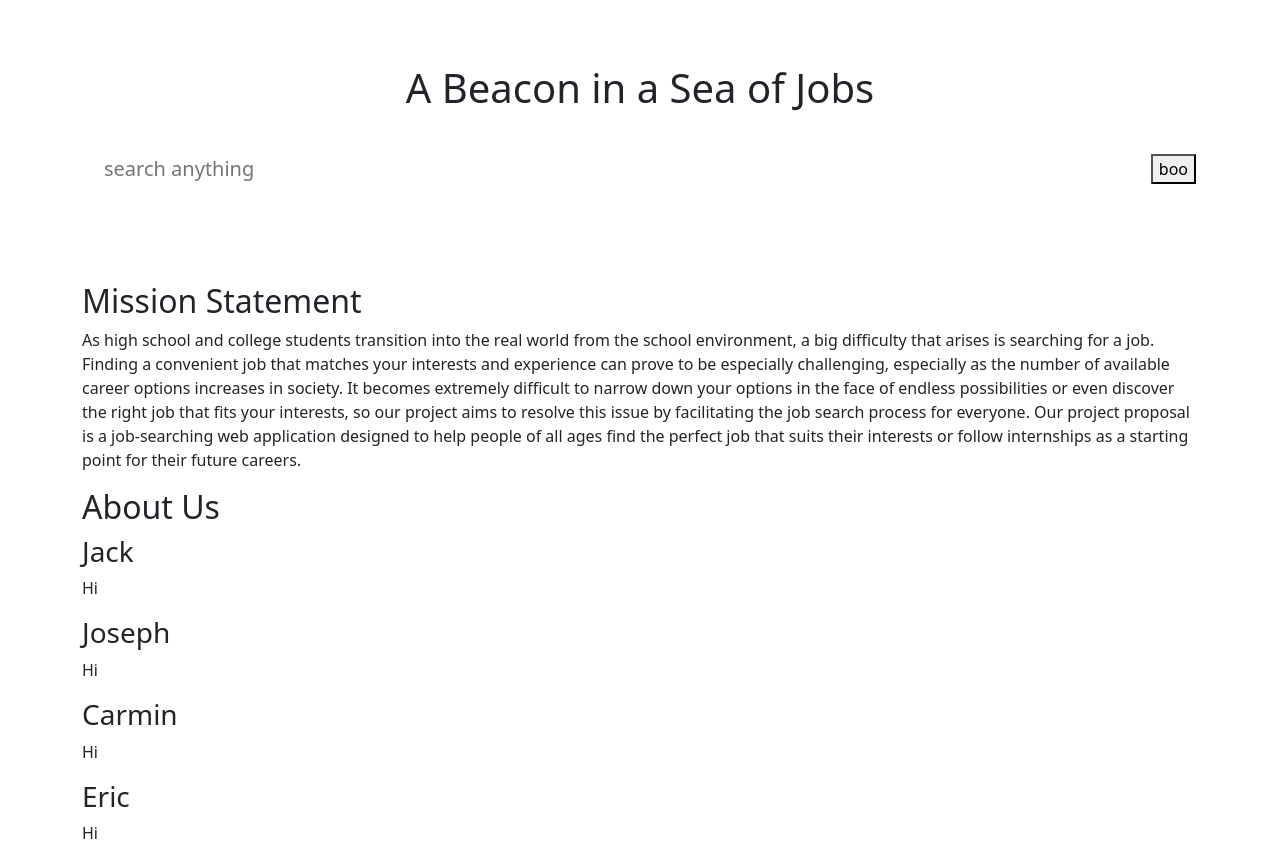
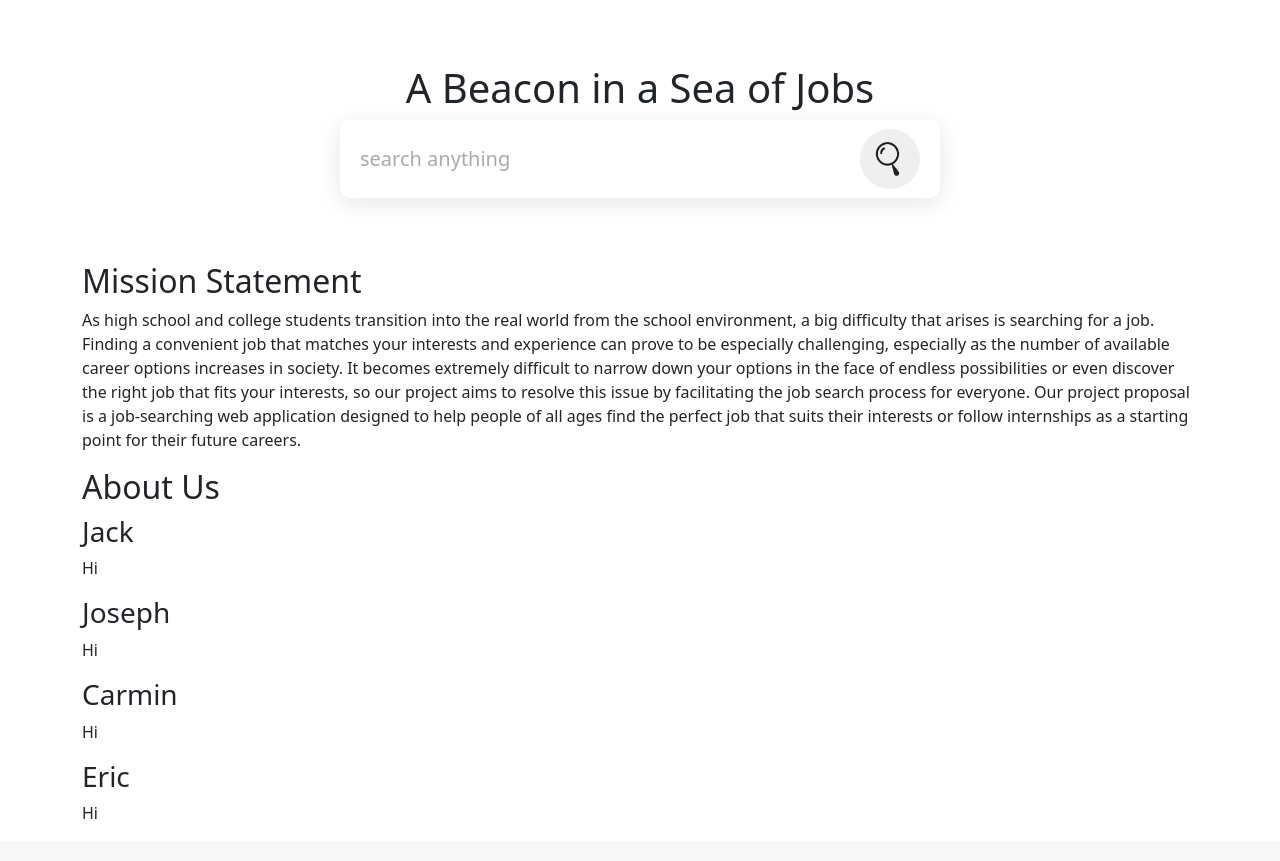
Before and after one commit to carminvuong/job-searching, a Django app: page / in a window 1280 px wide. Shown: the part 101-962 px from the top of the page. After the commit the page ends 920 px from the top, so only its background shows below. Run offline with Django 4.2, Linux system fonts and the light colour scheme; some libraries are stand-ins or nearby versions.

Commit message:
i am suicidal hehe -- worked on search bar

```diff
--- a/jobsearching/jobwebsite/static/css/base.css
+++ b/jobsearching/jobwebsite/static/css/base.css
@@ -100,28 +100,59 @@
   background-size: cover;
   align-items: center;
   justify-content: center;
-  text-align: center;
 }
+
 
 .search-bar {
   width: 100%;
-  /* max-width: 700px; */
-  background: rgba(255, 255, 255, 0.2);
+  max-width: 600px;
+  background: #fff;
+  border-radius: 5px;
   display: flex;
+  margin: 0 auto;
+  box-shadow: 0 5px 25px rgba(0, 0, 0, 0.1);
   align-items: center;
-  border-radius: 10px !important;
-  padding: 10px 20px;
-  overflow: hidden;
-  border-width: medium;
-
 }
 
+/* width: 100%;
+  max-width: 700px;
+  background: rgba(200, 200, 200, 0.2);
+  display: flex;
+  overflow: hidden;
+  align-items: center;
+  border-radius: 60px;
+  padding: 0px 20px;
+  border-collapse: separate;
+  border-width: medium; */
+
+
 .search-bar input {
-  background: transparent;
-  flex: 1;
-  border: 0;
-  outline: none;
+  width: 100%;
+  border: none;
   padding: 24px 20px;
   font-size: 20px;
-  color: #cac7ff
+  color: #333;
+  background: transparent;
+  outline: none;
+  flex: 1;
 }
+
+::placeholder {
+  color: #aaa;
+}
+
+.search-bar button img {
+  width: 25px;
+  margin-right: 5px;
+}
+.search-bar button{
+  border: 0;
+  width: 60px;
+  height: 60px;
+  margin-right: 20px;
+  border-radius: 50%;
+  padding: 5px;
+  /* background: #e0e0e0; */
+  cursor: pointer;
+  transition: all 0.3s ease;
+}
--- a/jobsearching/jobwebsite/templates/jobwebsite/home.html
+++ b/jobsearching/jobwebsite/templates/jobwebsite/home.html
@@ -3,11 +3,12 @@
 {% block content %}
 
 
+
     <div class="cont">
-        <h1> A Beacon in a Sea of Jobs </h1>
+        <h1 style="text-align: center;"> A Beacon in a Sea of Jobs </h1>
         <form action="" class="search-bar" style="border-radius:10px !important">
                 <input type="text" placeholder="search anything" name="q">
-                <button type="submit">boo</button>
+                <button type="submit"><img src="{% static '/images/Search.png' %}"></button>
         </form>
     </div>
 
```
Also changed, not shown: jobsearching/jobwebsite/static/images/Search.png (added).
